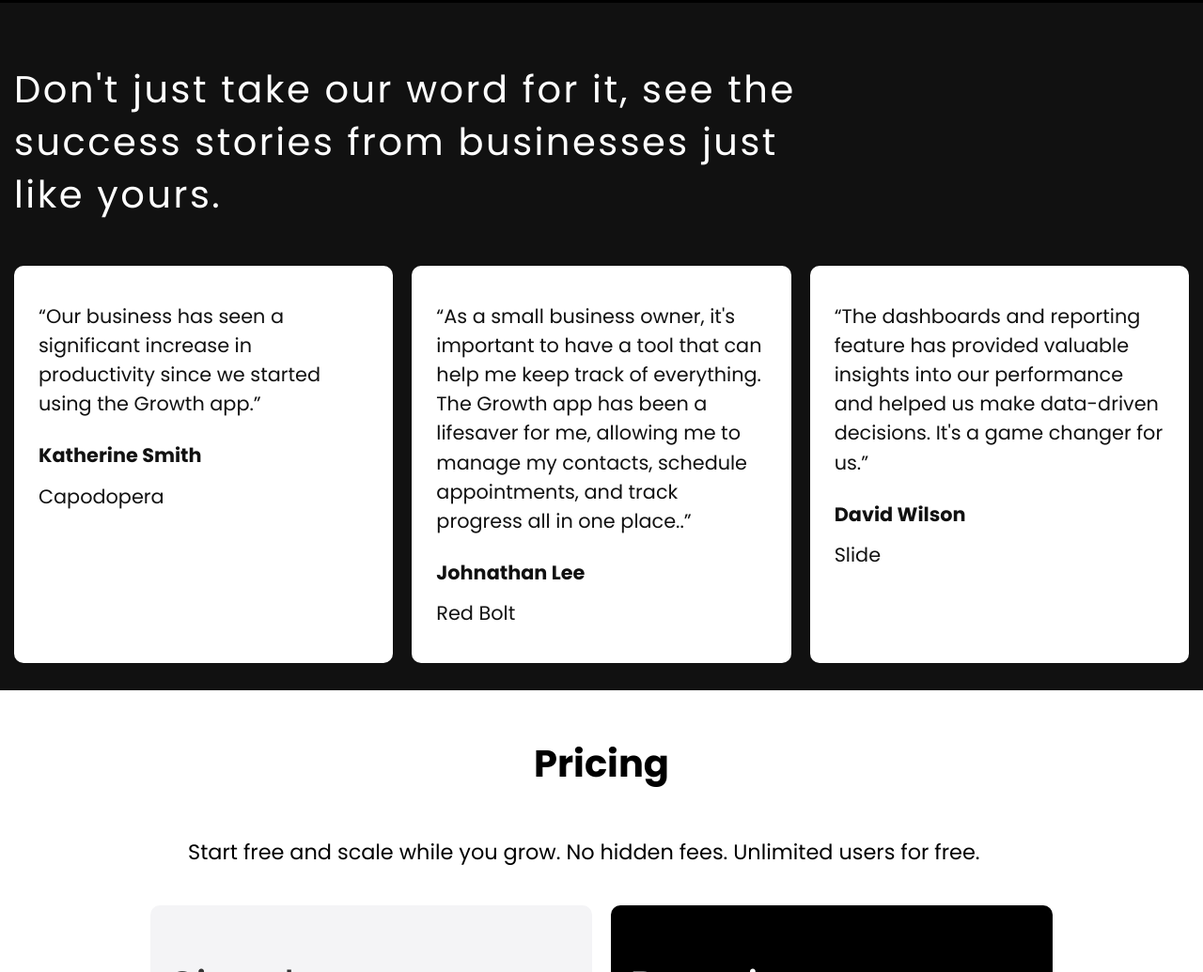
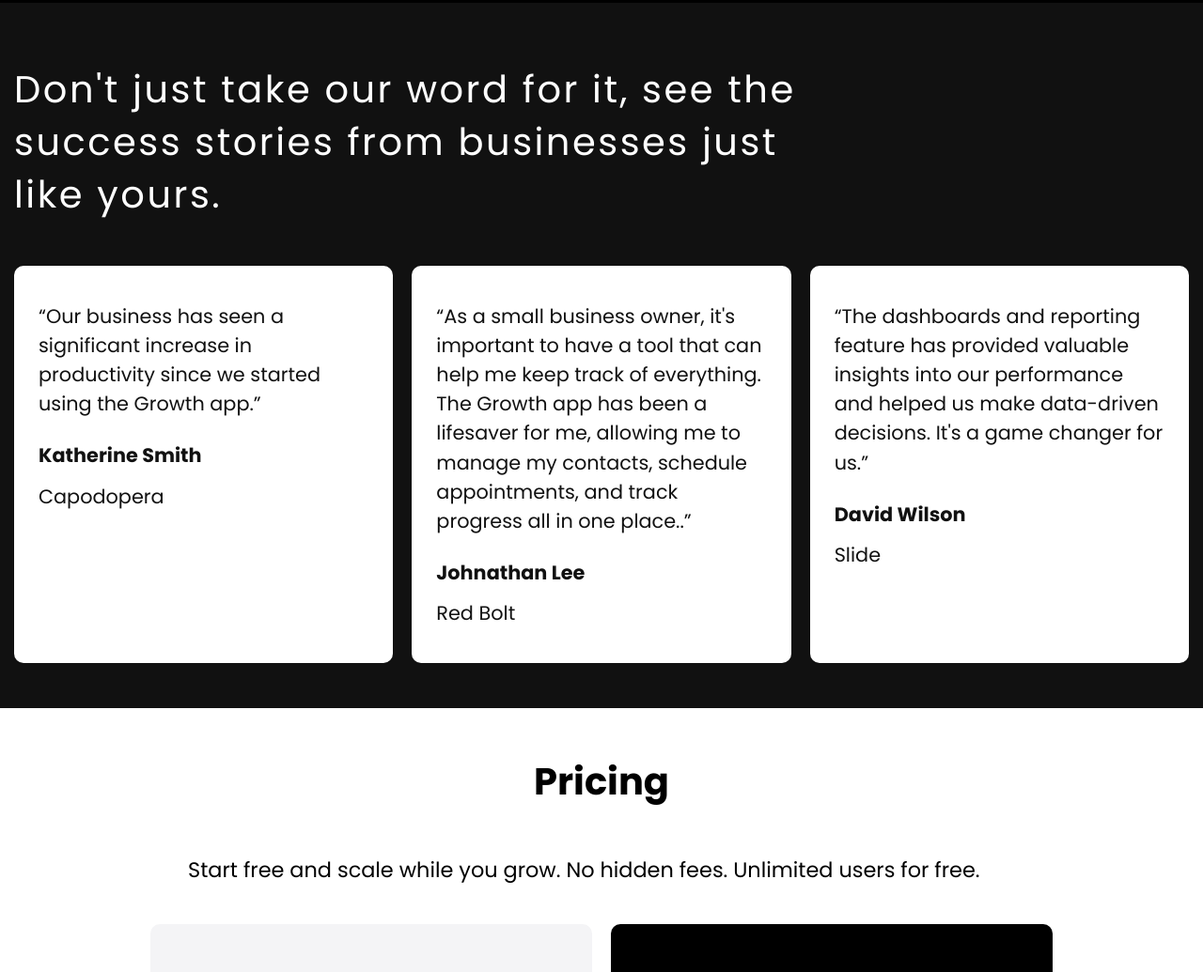
Before and after one commit to Samsonamobi/Growth-Landing-Page, a plain HTML site: page index.html in a window 1280 px wide. Shown: the part 1702-2737 px from the top of the page at 94% size. Drawn offline with Linux system fonts and the light colour scheme.

Commit message:
changed bg height

```diff
--- a/style.css
+++ b/style.css
@@ -150,6 +150,7 @@ img {
 .testimonial {
   background-color: var(--dark-color);
   color: #fff;
+  height: 100%
 }
 
 .testimonials-heading {
@@ -166,7 +167,6 @@ img {
   grid-template-columns: repeat(3, 1fr);
   gap: 20px;
   padding: 3rem 0;
-  max-height: 500px;
 }
 
 .card {
```
